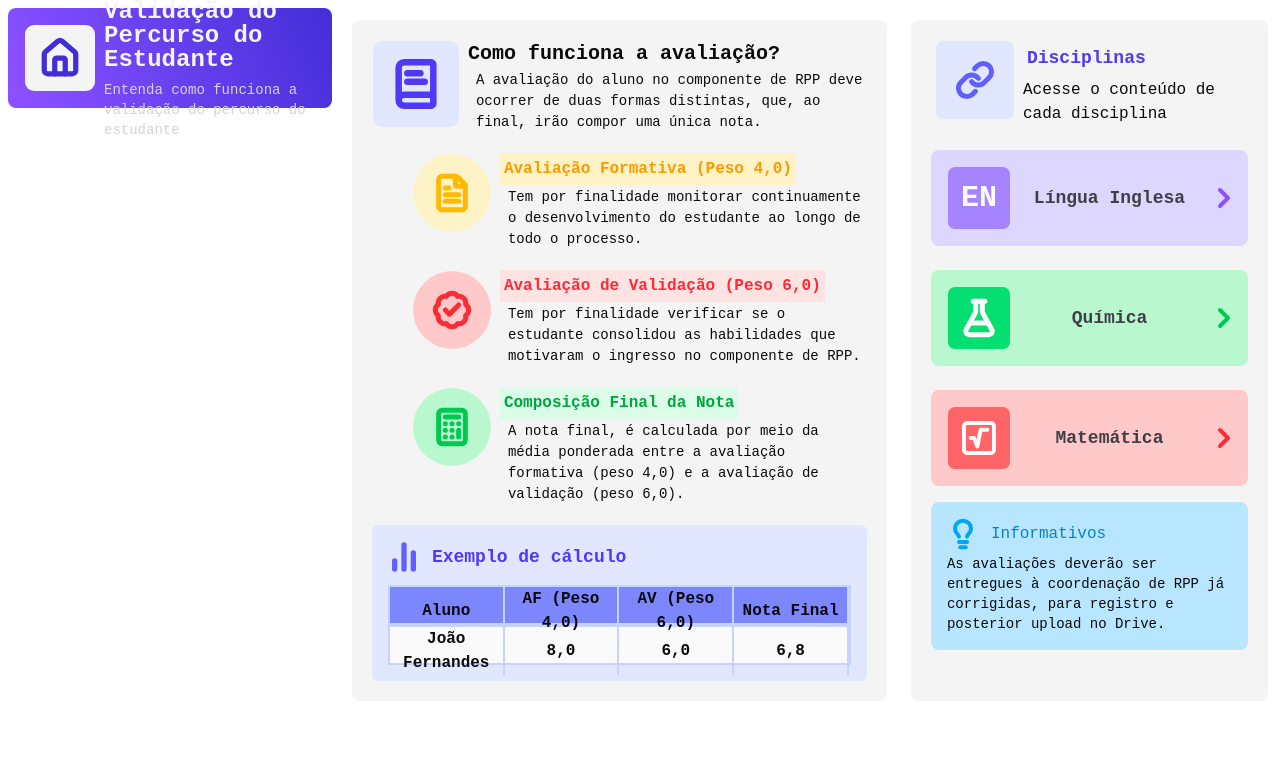
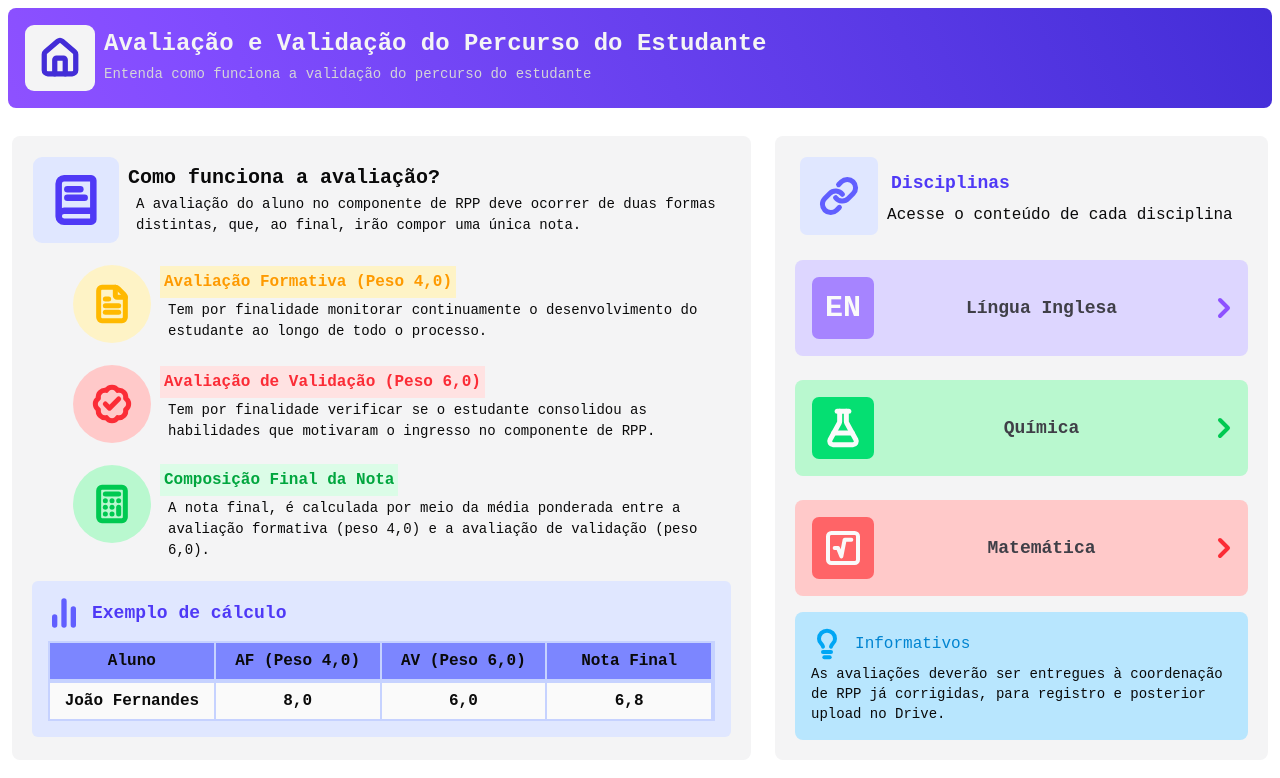
Before and after one commit to JoaoFer-Neto/connectobdulia, a React (Vite) app: page / in a window 1280 px wide. Shown: the top 778 px of the page. Built offline with nearby package versions, Linux system fonts and the light colour scheme.

Commit message:
Correcao bug - flex do header e responsividade

```diff
--- a/src/App.tsx
+++ b/src/App.tsx
@@ -27,7 +27,7 @@ export function App() {
 					</p>
 				</div>
 			</div>
-			<div className="hidden md:flex">
+			<div className="hidden md:flex flex-col">
 				<div className="p-4 h-25 bg-linear-65 from-violet-500 to-indigo-700 m-2 rounded-md items-center flex gap-2 ">
 					<Button className="rounded-lg bg-zinc-100 p-3 center h-full w-18 text-lg">
 						<House strokeWidth={3} className="size-full text-indigo-700" />
```
